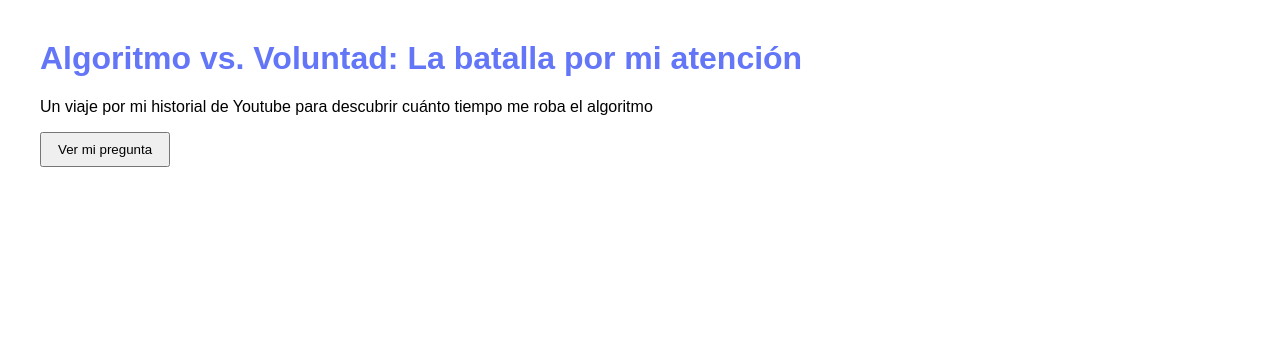
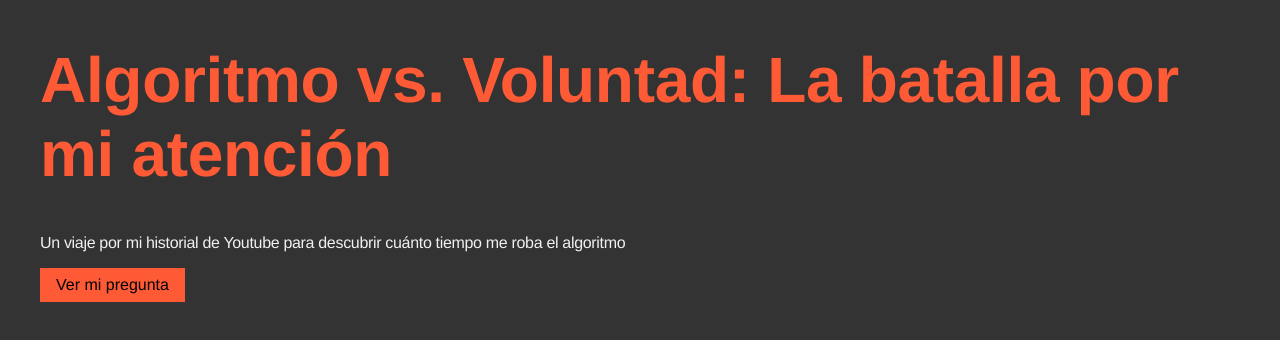
Before and after one commit to alvaropuertolas/ProyectoWeb, a plain HTML site: page index.html in a window 1280 px wide. Drawn offline with Linux system fonts and the light colour scheme.

Commit message:
añadido contexto.md, cirterio.md lod. md y personalidad.md

```diff
--- a/style.css
+++ b/style.css
@@ -1,13 +1,20 @@
 body {
-  font-family: sans-serif;
+  font-family: Helvetica;
   margin: 40px;
+  background-color: #333333;
+  color: #f0f0f0;
+  letter-spacing: -0.02em;
 }
 
 h1 {
-  color: #6276f7;
+  color: #ff5a36;
+  font-size: 4rem;
 }
 
 button {
   padding: 8px 16px;
   cursor: pointer;
+  font: inherit;
+  background-color: #ff5a36;
+  border: none;
 }
```
Also changed, not shown: 5 other files.
